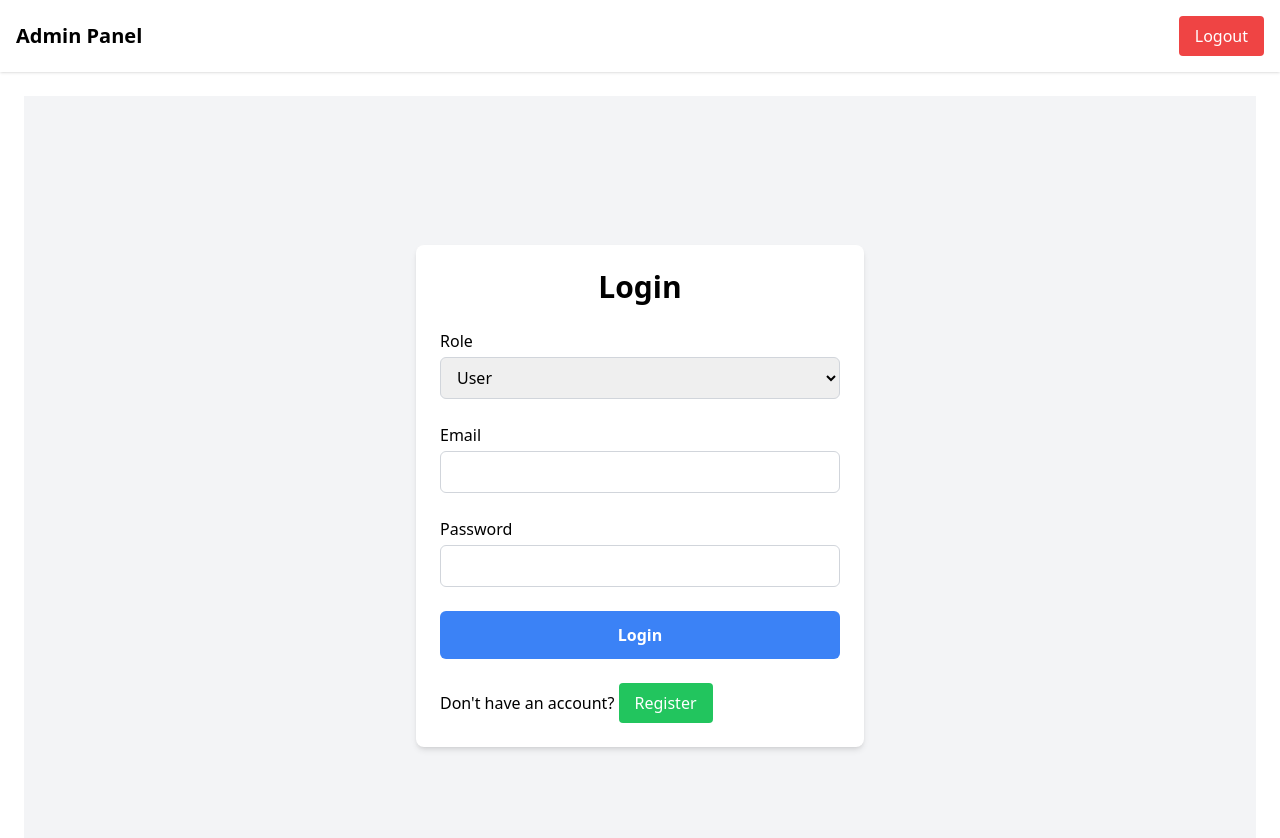
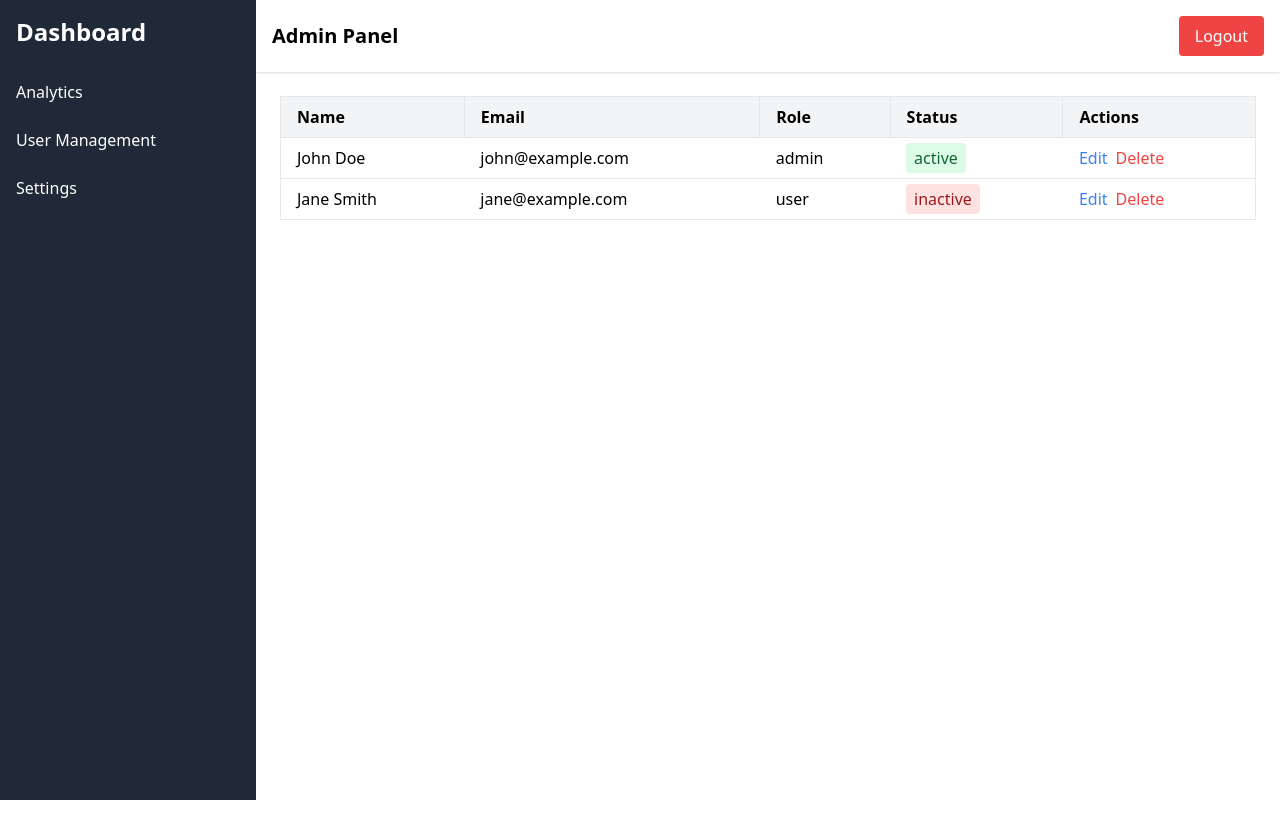
Before and after one commit to Dee-Dayo/Admin-Dashboard, a React (Vite) app: page /users in a window 1280 px wide. Before the commit this address led to /login. Shown: the top 838 px of the page. After the commit the page ends 800 px from the top, so only its background shows below. Built offline with nearby package versions, Linux system fonts and the light colour scheme; sample sign-in values are in the browser's storage.

Commit message:
fixed isAuth prop error

```diff
--- a/src/App.jsx
+++ b/src/App.jsx
@@ -15,7 +15,7 @@ import PrivateRoute from "./components/PrivateRoute.jsx";
 const App = () => {
   const location = useLocation();
   const excludePaths = ["/register", "/login"];
-  const isAuth = localStorage.getItem("token");
+  const isAuth = localStorage.getItem("token") || undefined;
   console.log(isAuth);
 
   return (
@@ -29,10 +29,10 @@ const App = () => {
             <Route path="/" element={isAuth ? <Dashboard /> : <Login />} />
             <Route path="/register" element={<Register />} />
             <Route path="/login" element={<Login />} />
-            <Route path="/dashboard" element={<PrivateRoute><Dashboard /></PrivateRoute>} />
-            <Route path="/users" element={<PrivateRoute><Users /></PrivateRoute>} />
-            <Route path="/admin" element={<PrivateRoute><Admin /></PrivateRoute>} />
-            <Route path="/settings" element={<PrivateRoute><SettingsPage /></PrivateRoute>} />
+            <Route path="/dashboard" element={<PrivateRoute isAuth={isAuth}><Dashboard /></PrivateRoute>} />
+            <Route path="/users" element={<PrivateRoute isAuth={isAuth}><Users /></PrivateRoute>} />
+            <Route path="/admin" element={<PrivateRoute isAuth={isAuth}><Admin /></PrivateRoute>} />
+            <Route path="/settings" element={<PrivateRoute isAuth={isAuth}><SettingsPage /></PrivateRoute>} />
           </Routes>
 
         </div>
--- a/src/components/PrivateRoute.jsx
+++ b/src/components/PrivateRoute.jsx
@@ -4,7 +4,7 @@ import { RootState } from "../store/store";
 
 const PrivateRoute = ({ children, isAuth }) => {
   const location = useLocation();
-
+  console.log(isAuth);
 
   if (!isAuth) {
     return <Navigate to="/login" state={{ from: location.pathname }} replace />;
--- a/src/components/Sidebar.jsx
+++ b/src/components/Sidebar.jsx
@@ -19,22 +19,22 @@ const Sidebar = () => {
       <div
         className={`bg-gray-800 text-white w-64 min-h-screen p-4 fixed top-0 left-0 transform ${
           isOpen ? "translate-x-0" : "-translate-x-64"
-        } transition-transform duration-300 ease-in-out md:relative md:translate-x-0`}
+        } transition-t ransform duration-300 ease-in-out md:relative md:translate-x-0`}
       >
         <h1 className="text-2xl font-bold">Dashboard</h1>
         <ul className="mt-6">
           <li className="mb-2">
-            <Link to="/dashboard" className="hover:text-gray-400 block py-2">
+            <Link to="/dashboard" onClick={() => setIsOpen(false)} className="hover:text-gray-400 block py-2">
               Analytics
             </Link>
           </li>
           <li className="mb-2">
-            <Link to="/users" className="hover:text-gray-400 block py-2">
+            <Link to="/users" onClick={() => setIsOpen(false)} className="hover:text-gray-400 block py-2">
               User Management
             </Link>
           </li>
           <li className="mb-2">
-            <Link to="/settings" className="hover:text-gray-400 block py-2">
+            <Link to="/settings" onClick={() => setIsOpen(false)} className="hover:text-gray-400 block py-2">
               Settings
             </Link>
           </li>
```
